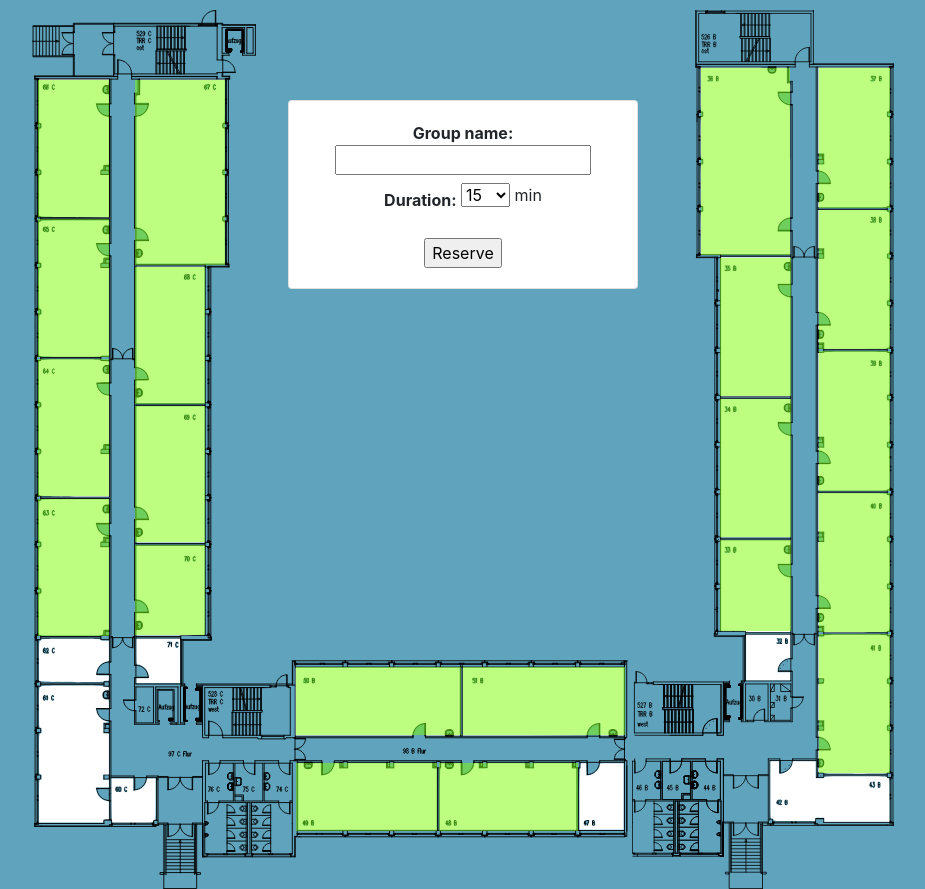
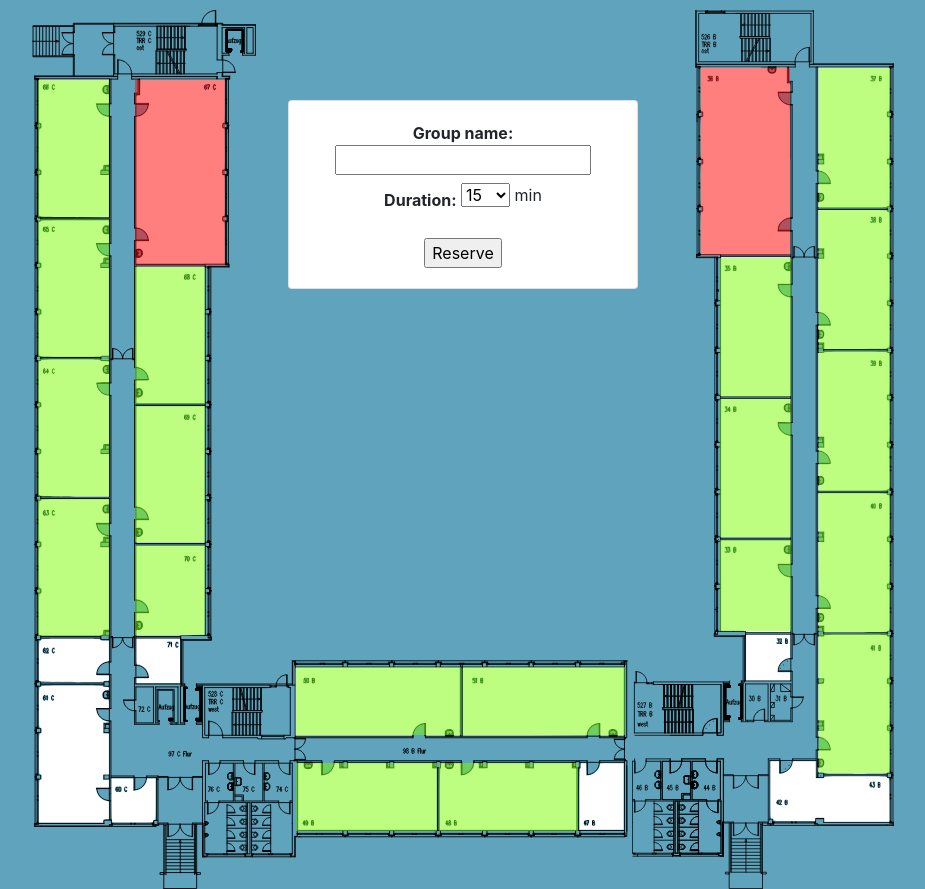
Before and after one commit to Justus-Jonas/DHBW-Room-Manager, a Django app: page /room/1/ in a window 1280 px wide. Shown: the part 76-965 px from the top of the page, without its empty margins (177-1102 px from the left). Run offline with Django 3.2, Linux system fonts and the light colour scheme; data comes from the database, SQL or seed files in the repository; some libraries are stand-ins or nearby versions.

Commit message:
adjust room states automatically if free

```diff
--- a/roommanager/views.py
+++ b/roommanager/views.py
@@ -70,9 +70,35 @@ def retrieve_actual_date(request):
     return render(request, 'actualdate.html', room_dict)
 
 
+def get_main_dict():
+    return dbaccess.room_states_colors([
+         "Raum 067C",
+         "Raum 068C",
+         "Raum 069C",
+         "Raum 070C",
+         "Raum 066C",
+         "Raum 065C",
+         "Raum 064C",
+         "Raum 063C",
+         "Raum 050B",
+         "Raum 051B",
+         "Raum 049B",
+         "Raum 048B",
+         "Raum 036B",
+         "Raum 035B",
+         "Raum 034B",
+         "Raum 033B",
+         "Raum 037B",
+         "Raum 038B",
+         "Raum 039B",
+         "Raum 040B",
+         "Raum 041B"
+        ])
+
+
 @login_required(login_url='login/')
 def main(request):
-    return render(request, 'main.html')
+    return render(request, 'main.html', {'states': get_main_dict()})
 
 
 def sign(request):
@@ -83,7 +109,7 @@ def sign(request):
             username, password = form.cleaned_data.get('username'), form.cleaned_data.get('password1')
             user = authenticate(username=username, password=password)
             login(request, user)
-            return redirect('main')
+            return redirect('main', {'states': get_main_dict()})
     else:
         form = UserCreationForm()
     return render(request, 'sign.html', {'form': form})
@@ -93,8 +119,8 @@ def room_form(request, id):
     if request.method == 'POST':
         form = RoomForm(request.POST, request=request)
         if form.is_valid():
-            return render(request, 'main.html')
+            return render(request, 'main.html', {'states': get_main_dict()})
     else:
         form = RoomForm()
 
-    return render(request, 'room.html', {'form': form})
+    return render(request, 'room.html', {'form': form, 'states': get_main_dict()})
--- a/templates/main.html
+++ b/templates/main.html
@@ -7,37 +7,33 @@
         <img src="/static/img/C-0.svg" alt="Snow" style="margin-left: auto;margin-right: auto;display: inline;position:relative;top:2px" width="596" height="879">
         <img src="/static/img/B-0.svg" alt="Snow" style="margin-left: auto;margin-right: auto;display: inline;position:relative;top:2px" height="879">
 
-        {# <a alt="67C" title="67C" href="#" style="top:72px; width:90px; left:122px; height:185px; position:absolute; display:inline-block; background:rgba(255,0,0,0.5);"/> #}
-        <a alt="067C" title="067C" href="{% url 'room' '067C' %}" style="top:72px; width:90px; left:122px; height:185px; position:absolute; display:inline; background:rgba(124,252,0,0.5);"></a>
-        {# <a alt="67C" title="67C" href="#" style="top:72px; width:90px; left:122px; height:185px; position:absolute; display:inline-block; background:rgba(255,255,0,0.5);"/> #}
-        {# <a alt="67C" title="67C" href="#" style="top:72px; width:90px; left:122px; height:185px; position:absolute; display:inline-block; background:rgba(0,0,0,0.5);"/> #}
+        <a alt="067C" title="067C" href="{% url 'room' '067C' %}" style="top:72px; width:90px; left:122px; height:185px; position:absolute; display:inline; background: {{ states.Raum_067C }};"></a>
+        <a alt="068C" title="068C" href="{% url 'room' '068C' %}" style="top:259px; width:70px; left:122px; height:137px; position:absolute; display:inline; background:{{ states.Raum_068C }};"></a>
+        <a alt="069C" title="069C" href="{% url 'room' '069C' %}" style="top:398px; width:70px; left:122px; height:136px; position:absolute; display:inline; background:{{ states.Raum_069C }};"></a>
+        <a alt="070C" title="070C" href="{% url 'room' '070C' %}" style="top:537px; width:70px; left:122px; height:90px; position:absolute; display:inline; background: {{ states.Raum_070C }};"></a>
 
-        <a alt="068C" title="068C" href="{% url 'room' '068C' %}" style="top:259px; width:70px; left:122px; height:137px; position:absolute; display:inline; background:rgba(124,252,0,0.5);"></a>
-        <a alt="069C" title="069C" href="{% url 'room' '069C' %}" style="top:398px; width:70px; left:122px; height:136px; position:absolute; display:inline; background:rgba(124,252,0,0.5);"></a>
-        <a alt="070C" title="070C" href="{% url 'room' '070C' %}" style="top:537px; width:70px; left:122px; height:90px; position:absolute; display:inline; background:rgba(124,252,0,0.5);"></a>
+        <a alt="066C" title="066C" href="{% url 'room' '066C' %}" style="top:72px; width:71px; left:25px; height:137px; position:absolute; display:inline; background:  {{ states.Raum_066C }};"></a>
+        <a alt="065C" title="065C" href="{% url 'room' '065C' %}" style="top:211px; width:71px; left:25px; height:138px; position:absolute; display:inline; background: {{ states.Raum_065C }};"></a>
+        <a alt="064C" title="064C" href="{% url 'room' '064C' %}" style="top:351px; width:71px; left:25px; height:137px; position:absolute; display:inline; background: {{ states.Raum_064C }};"></a>
+        <a alt="063C" title="063C" href="{% url 'room' '063C' %}" style="top:491px; width:71px; left:25px; height:137px; position:absolute; display:inline; background: {{ states.Raum_063C }};"></a>
 
-        <a alt="066C" title="066C" href="{% url 'room' '066C' %}" style="top:72px; width:71px; left:25px; height:137px; position:absolute; display:inline; background:rgba(124,252,0,0.5);"></a>
-        <a alt="065C" title="065C" href="{% url 'room' '065C' %}" style="top:211px; width:71px; left:25px; height:138px; position:absolute; display:inline; background:rgba(124,252,0,0.5);"></a>
-        <a alt="064C" title="064C" href="{% url 'room' '064C' %}" style="top:351px; width:71px; left:25px; height:137px; position:absolute; display:inline; background:rgba(124,252,0,0.5);"></a>
-        <a alt="063C" title="063C" href="{% url 'room' '063C' %}" style="top:491px; width:71px; left:25px; height:137px; position:absolute; display:inline; background:rgba(124,252,0,0.5);"></a>
+        <a alt="050B" title="050B" href="{% url 'room' '050B' %}" style="top:659px; width:165px; left:283px; height:68px; position:absolute; display:inline; background:{{ states.Raum_050B }};"></a>
+        <a alt="051B" title="051B" href="{% url 'room' '051B' %}" style="top:659px; width:162px; left:450px; height:68px; position:absolute; display:inline; background:{{ states.Raum_051B }};"></a>
 
-        <a alt="050B" title="050B" href="{% url 'room' '050B' %}" style="top:659px; width:165px; left:283px; height:68px; position:absolute; display:inline; background:rgba(124,252,0,0.5);"></a>
-        <a alt="051B" title="051B" href="{% url 'room' '051B' %}" style="top:659px; width:162px; left:450px; height:68px; position:absolute; display:inline; background:rgba(124,252,0,0.5);"></a>
-
-        <a alt="049B" title="049B" href="{% url 'room' '049B' %}" style="top:755px; width:141px; left:283px; height:68px; position:absolute; display:inline; background:rgba(124,252,0,0.5);"></a>
-        <a alt="048B" title="048B" href="{% url 'room' '048B' %}" style="top:755px; width:139px; left:426px; height:68px; position:absolute; display:inline; background:rgba(124,252,0,0.5);"></a>
+        <a alt="049B" title="049B" href="{% url 'room' '049B' %}" style="top:755px; width:141px; left:283px; height:68px; position:absolute; display:inline; background:{{ states.Raum_049B }};"></a>
+        <a alt="048B" title="048B" href="{% url 'room' '048B' %}" style="top:755px; width:139px; left:426px; height:68px; position:absolute; display:inline; background:{{ states.Raum_048B }};"></a>
 
 
-        <a alt="036B" title="036B" href="{% url 'room' '036B' %}" style="top:60px; width:89px; left:688px; height:187px; position:absolute; display:inline; background:rgba(124,252,0,0.5);"></a>
-        <a alt="035B" title="035B" href="{% url 'room' '035B' %}" style="top:250px; width:71px; left:707px; height:138px; position:absolute; display:inline; background:rgba(124,252,0,0.5);"></a>
-        <a alt="034B" title="034B" href="{% url 'room' '034B' %}" style="top:391px; width:71px; left:707px; height:138px; position:absolute; display:inline; background:rgba(124,252,0,0.5);"></a>
-        <a alt="033B" title="033B" href="{% url 'room' '033B' %}" style="top:532px; width:71px; left:707px; height:91px; position:absolute; display:inline; background:rgba(124,252,0,0.5);"></a>
+        <a alt="036B" title="036B" href="{% url 'room' '036B' %}" style="top:60px; width:89px; left:688px; height:187px; position:absolute; display:inline; background: {{ states.Raum_036B }};"></a>
+        <a alt="035B" title="035B" href="{% url 'room' '035B' %}" style="top:250px; width:71px; left:707px; height:138px; position:absolute; display:inline; background:{{ states.Raum_035B }};"></a>
+        <a alt="034B" title="034B" href="{% url 'room' '034B' %}" style="top:391px; width:71px; left:707px; height:138px; position:absolute; display:inline; background:{{ states.Raum_034B }};"></a>
+        <a alt="033B" title="033B" href="{% url 'room' '033B' %}" style="top:532px; width:71px; left:707px; height:91px; position:absolute; display:inline; background: {{ states.Raum_033B }};"></a>
 
-        <a alt="037B" title="037B" href="{% url 'room' '037B' %}" style="top:60px; width:71px; left:806px; height:140px; position:absolute; display:inline; background:rgba(124,252,0,0.5);"></a>
-        <a alt="038B" title="038B" href="{% url 'room' '038B' %}" style="top:202px; width:71px; left:806px; height:139px; position:absolute; display:inline; background:rgba(124,252,0,0.5);"></a>
-        <a alt="039B" title="039B" href="{% url 'room' '039B' %}" style="top:343px; width:71px; left:806px; height:140px; position:absolute; display:inline; background:rgba(124,252,0,0.5);"></a>
-        <a alt="040B" title="040B" href="{% url 'room' '040B' %}" style="top:485px; width:71px; left:806px; height:139px; position:absolute; display:inline; background:rgba(124,252,0,0.5);"></a>
-        <a alt="041B" title="041B" href="{% url 'room' '041B' %}" style="top:626px; width:71px; left:806px; height:139px; position:absolute; display:inline; background:rgba(124,252,0,0.5);"></a>
+        <a alt="037B" title="037B" href="{% url 'room' '037B' %}" style="top:60px; width:71px; left:806px; height:140px; position:absolute; display:inline; background: {{ states.Raum_037B }};"></a>
+        <a alt="038B" title="038B" href="{% url 'room' '038B' %}" style="top:202px; width:71px; left:806px; height:139px; position:absolute; display:inline; background:{{ states.Raum_038B }};"></a>
+        <a alt="039B" title="039B" href="{% url 'room' '039B' %}" style="top:343px; width:71px; left:806px; height:140px; position:absolute; display:inline; background:{{ states.Raum_039B }};"></a>
+        <a alt="040B" title="040B" href="{% url 'room' '040B' %}" style="top:485px; width:71px; left:806px; height:139px; position:absolute; display:inline; background:{{ states.Raum_040B }};"></a>
+        <a alt="041B" title="041B" href="{% url 'room' '041B' %}" style="top:626px; width:71px; left:806px; height:139px; position:absolute; display:inline; background:{{ states.Raum_041B }};"></a>
     </div>
 </div>
 {% endblock %}
--- a/templates/room.html
+++ b/templates/room.html
@@ -51,33 +51,33 @@
         <img src="/static/img/C-0.svg" alt="C building" style="margin-left: auto;margin-right: auto;display: inline;position:relative;top:2px" width="596" height="879">
         <img src="/static/img/B-0.svg" alt="B building" style="margin-left: auto;margin-right: auto;display: inline;position:relative;top:2px" height="879">
 
-        <a alt="067C" title="067C" href="{% url 'room' '067C' %}" style="top:72px; width:90px; left:122px; height:185px; position:absolute; display:inline; background:rgba(124,252,0,0.5);"></a>
-        <a alt="068C" title="068C" href="{% url 'room' '068C' %}" style="top:259px; width:70px; left:122px; height:137px; position:absolute; display:inline; background:rgba(124,252,0,0.5);"></a>
-        <a alt="069C" title="069C" href="{% url 'room' '069C' %}" style="top:398px; width:70px; left:122px; height:136px; position:absolute; display:inline; background:rgba(124,252,0,0.5);"></a>
-        <a alt="070C" title="070C" href="{% url 'room' '070C' %}" style="top:537px; width:70px; left:122px; height:90px; position:absolute; display:inline; background:rgba(124,252,0,0.5);"></a>
+        <a alt="067C" title="067C" href="{% url 'room' '067C' %}" style="top:72px; width:90px; left:122px; height:185px; position:absolute; display:inline; background: {{ states.Raum_067C }};"></a>
+        <a alt="068C" title="068C" href="{% url 'room' '068C' %}" style="top:259px; width:70px; left:122px; height:137px; position:absolute; display:inline; background:{{ states.Raum_068C }};"></a>
+        <a alt="069C" title="069C" href="{% url 'room' '069C' %}" style="top:398px; width:70px; left:122px; height:136px; position:absolute; display:inline; background:{{ states.Raum_069C }};"></a>
+        <a alt="070C" title="070C" href="{% url 'room' '070C' %}" style="top:537px; width:70px; left:122px; height:90px; position:absolute; display:inline; background: {{ states.Raum_070C }};"></a>
 
-        <a alt="066C" title="066C" href="{% url 'room' '066C' %}" style="top:72px; width:71px; left:25px; height:137px; position:absolute; display:inline; background:rgba(124,252,0,0.5);"></a>
-        <a alt="065C" title="065C" href="{% url 'room' '065C' %}" style="top:211px; width:71px; left:25px; height:138px; position:absolute; display:inline; background:rgba(124,252,0,0.5);"></a>
-        <a alt="064C" title="064C" href="{% url 'room' '064C' %}" style="top:351px; width:71px; left:25px; height:137px; position:absolute; display:inline; background:rgba(124,252,0,0.5);"></a>
-        <a alt="063C" title="063C" href="{% url 'room' '063C' %}" style="top:491px; width:71px; left:25px; height:137px; position:absolute; display:inline; background:rgba(124,252,0,0.5);"></a>
+        <a alt="066C" title="066C" href="{% url 'room' '066C' %}" style="top:72px; width:71px; left:25px; height:137px; position:absolute; display:inline; background:  {{ states.Raum_066C }};"></a>
+        <a alt="065C" title="065C" href="{% url 'room' '065C' %}" style="top:211px; width:71px; left:25px; height:138px; position:absolute; display:inline; background: {{ states.Raum_065C }};"></a>
+        <a alt="064C" title="064C" href="{% url 'room' '064C' %}" style="top:351px; width:71px; left:25px; height:137px; position:absolute; display:inline; background: {{ states.Raum_064C }};"></a>
+        <a alt="063C" title="063C" href="{% url 'room' '063C' %}" style="top:491px; width:71px; left:25px; height:137px; position:absolute; display:inline; background: {{ states.Raum_063C }};"></a>
 
-        <a alt="050B" title="050B" href="{% url 'room' '050B' %}" style="top:659px; width:165px; left:283px; height:68px; position:absolute; display:inline; background:rgba(124,252,0,0.5);"></a>
-        <a alt="051B" title="051B" href="{% url 'room' '051B' %}" style="top:659px; width:162px; left:450px; height:68px; position:absolute; display:inline; background:rgba(124,252,0,0.5);"></a>
+        <a alt="050B" title="050B" href="{% url 'room' '050B' %}" style="top:659px; width:165px; left:283px; height:68px; position:absolute; display:inline; background:{{ states.Raum_050B }};"></a>
+        <a alt="051B" title="051B" href="{% url 'room' '051B' %}" style="top:659px; width:162px; left:450px; height:68px; position:absolute; display:inline; background:{{ states.Raum_051B }};"></a>
 
-        <a alt="049B" title="049B" href="{% url 'room' '049B' %}" style="top:755px; width:141px; left:283px; height:68px; position:absolute; display:inline; background:rgba(124,252,0,0.5);"></a>
-        <a alt="048B" title="048B" href="{% url 'room' '048B' %}" style="top:755px; width:139px; left:426px; height:68px; position:absolute; display:inline; background:rgba(124,252,0,0.5);"></a>
+        <a alt="049B" title="049B" href="{% url 'room' '049B' %}" style="top:755px; width:141px; left:283px; height:68px; position:absolute; display:inline; background:{{ states.Raum_049B }};"></a>
+        <a alt="048B" title="048B" href="{% url 'room' '048B' %}" style="top:755px; width:139px; left:426px; height:68px; position:absolute; display:inline; background:{{ states.Raum_048B }};"></a>
 
 
-        <a alt="036B" title="036B" href="{% url 'room' '036B' %}" style="top:60px; width:89px; left:688px; height:187px; position:absolute; display:inline; background:rgba(124,252,0,0.5);"></a>
-        <a alt="035B" title="035B" href="{% url 'room' '035B' %}" style="top:250px; width:71px; left:707px; height:138px; position:absolute; display:inline; background:rgba(124,252,0,0.5);"></a>
-        <a alt="034B" title="034B" href="{% url 'room' '034B' %}" style="top:391px; width:71px; left:707px; height:138px; position:absolute; display:inline; background:rgba(124,252,0,0.5);"></a>
-        <a alt="033B" title="033B" href="{% url 'room' '033B' %}" style="top:532px; width:71px; left:707px; height:91px; position:absolute; display:inline; background:rgba(124,252,0,0.5);"></a>
+        <a alt="036B" title="036B" href="{% url 'room' '036B' %}" style="top:60px; width:89px; left:688px; height:187px; position:absolute; display:inline; background: {{ states.Raum_036B }};"></a>
+        <a alt="035B" title="035B" href="{% url 'room' '035B' %}" style="top:250px; width:71px; left:707px; height:138px; position:absolute; display:inline; background:{{ states.Raum_035B }};"></a>
+        <a alt="034B" title="034B" href="{% url 'room' '034B' %}" style="top:391px; width:71px; left:707px; height:138px; position:absolute; display:inline; background:{{ states.Raum_034B }};"></a>
+        <a alt="033B" title="033B" href="{% url 'room' '033B' %}" style="top:532px; width:71px; left:707px; height:91px; position:absolute; display:inline; background: {{ states.Raum_033B }};"></a>
 
-        <a alt="037B" title="037B" href="{% url 'room' '037B' %}" style="top:60px; width:71px; left:806px; height:140px; position:absolute; display:inline; background:rgba(124,252,0,0.5);"></a>
-        <a alt="038B" title="038B" href="{% url 'room' '038B' %}" style="top:202px; width:71px; left:806px; height:139px; position:absolute; display:inline; background:rgba(124,252,0,0.5);"></a>
-        <a alt="039B" title="039B" href="{% url 'room' '039B' %}" style="top:343px; width:71px; left:806px; height:140px; position:absolute; display:inline; background:rgba(124,252,0,0.5);"></a>
-        <a alt="040B" title="040B" href="{% url 'room' '040B' %}" style="top:485px; width:71px; left:806px; height:139px; position:absolute; display:inline; background:rgba(124,252,0,0.5);"></a>
-        <a alt="041B" title="041B" href="{% url 'room' '041B' %}" style="top:626px; width:71px; left:806px; height:139px; position:absolute; display:inline; background:rgba(124,252,0,0.5);"></a>
+        <a alt="037B" title="037B" href="{% url 'room' '037B' %}" style="top:60px; width:71px; left:806px; height:140px; position:absolute; display:inline; background: {{ states.Raum_037B }};"></a>
+        <a alt="038B" title="038B" href="{% url 'room' '038B' %}" style="top:202px; width:71px; left:806px; height:139px; position:absolute; display:inline; background:{{ states.Raum_038B }};"></a>
+        <a alt="039B" title="039B" href="{% url 'room' '039B' %}" style="top:343px; width:71px; left:806px; height:140px; position:absolute; display:inline; background:{{ states.Raum_039B }};"></a>
+        <a alt="040B" title="040B" href="{% url 'room' '040B' %}" style="top:485px; width:71px; left:806px; height:139px; position:absolute; display:inline; background:{{ states.Raum_040B }};"></a>
+        <a alt="041B" title="041B" href="{% url 'room' '041B' %}" style="top:626px; width:71px; left:806px; height:139px; position:absolute; display:inline; background:{{ states.Raum_041B }};"></a>
     </div>
 </div>
 {% endblock %}
```
Also changed, not shown: roommanager/dbaccess.py (+11 -4 lines).
